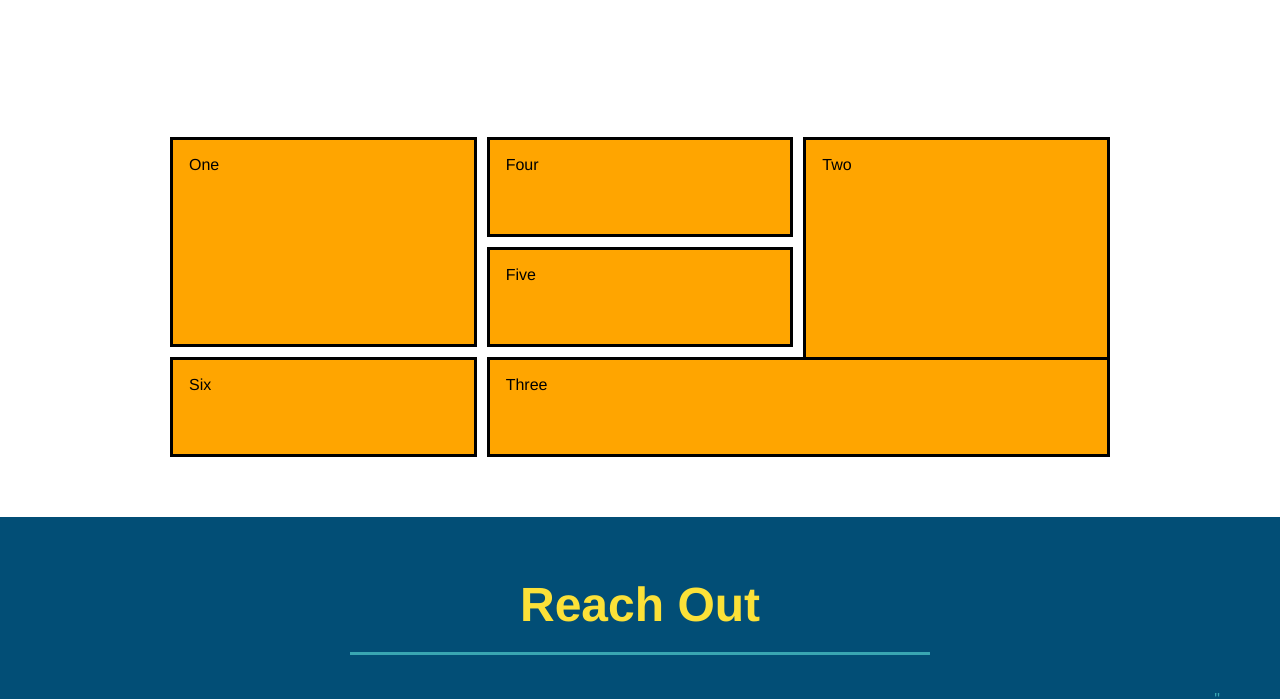
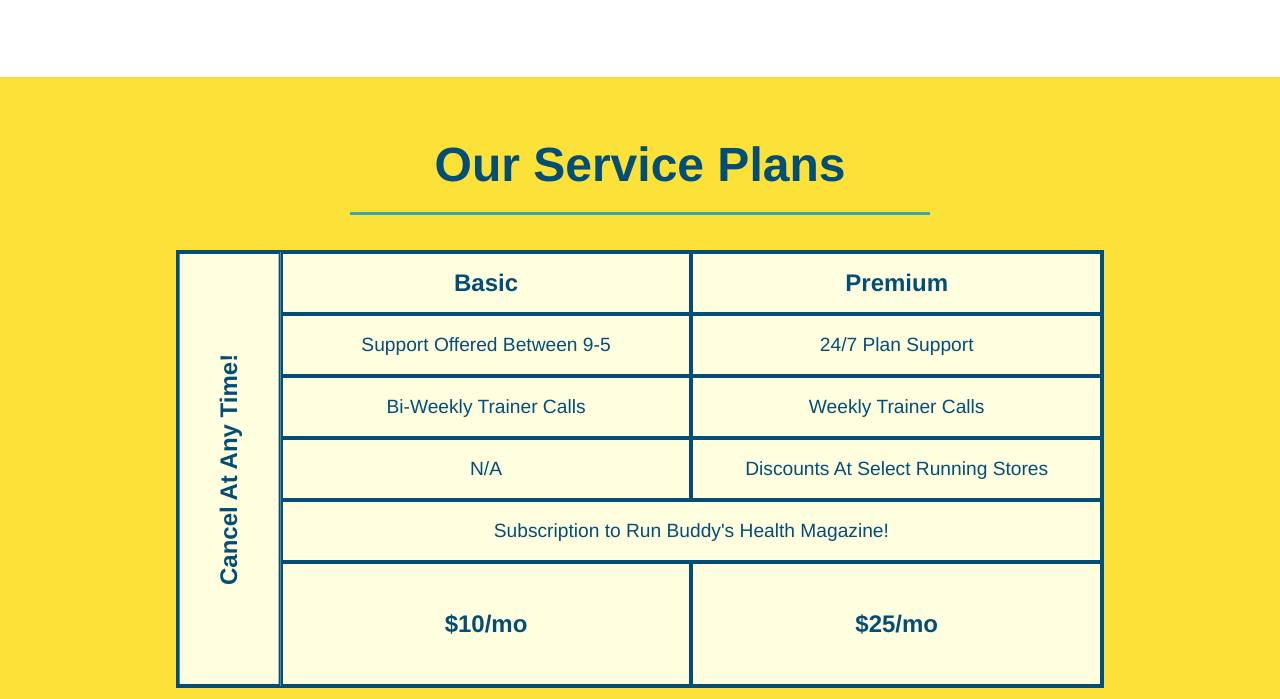
Before and after one commit to tmstafford/run-buddy, a plain HTML site: page index.html in a window 1280 px wide. Shown: the part 3106-3805 px from the top of the page. Drawn offline with Linux system fonts and the light colour scheme.

Commit message:
added service table comparison

```diff
--- a/assets/css/style.css
+++ b/assets/css/style.css
@@ -285,32 +285,49 @@ section {
     display: flex;
 }
 
-/* Grid styling */
+/* Grid Service styling */
+.services {
+    background: #fce138;
+}
+.service-grid-wrapper {
+    display: flex;
+    width: 100%;
+    justify-content: center;
+}
 .service-grid-container {
-    max-width: 940px;
-    margin: 0 auto;
+    background: lightyellow;
+    width: 80%;
     display: grid;
-    grid-template-columns: repeat(3, 1fr);
-    grid-template-rows: repeat(3, 100px);
-    grid-gap: 10px;
+    grid-template-columns: 1fr repeat(2, 4fr);
+    grid-template-rows: repeat(5, 1fr) 2fr;
+    border: 2px solid #024e76;
+    color: #024e76;
+    font-size: 1.2rem;
 }
 .service-grid-item {
-    background-color: orange;
-    border: solid;
-    padding: 1em;
-    color: black;
+   padding: 15px 0;
+   border: 2px solid #024e76;
+   display: flex;
+   align-items: center;
+   justify-content: center;
+   text-align: center;
 }
-.box1 {
-    grid-column: 1/ span 1;
-    grid-row: 1/ span 2;
+/* specific match */
+.service-grid-item.basic {
+    grid-column: 2 / span 1;
 }
-.box2 {
-    grid-column: 3/4;
-    grid-row: 1/-1;
+.service-grid-item.both {
+    grid-column: 2 / span 2;
 }
-.box3 {
-    grid-column: 2/ span 2;
-    grid-row: 3/ span 1;
+.service-grid-item.cancel {
+    writing-mode: vertical-lr;
+    transform: rotate(180deg);
+    grid-column: 1;
+    grid-row: 1 / -1;
+}
+.grid-head, .grid-price, .service-grid-item.cancel {
+    font-size: 1.5rem;
+    font-weight: bold;
 }
 
 
@@ -377,6 +394,21 @@ section {
     .step-text {
         flex: 100%;
     }
+    .service-grid-container {
+        grid-template-columns: 1fr 1fr;
+    }
+    .service-grid-item.basic {
+        grid-column: 1;
+    }
+    .service-grid-item.both {
+        grid-column: 1 / -1;
+    }
+    .service-grid-item.cancel {
+        transform: none;
+        writing-mode: unset;
+        grid-column: 1 / -1;
+        grid-row: -1;
+    }
 }
 
 /* MEDIA QUERY FOR MOBILE PHONES AND SMALLER */
--- a/index.html
+++ b/index.html
@@ -198,13 +198,50 @@
 
         <!-- grid -->
         <section id="service-plans" class="services">
-            <div class="service-grid-container">
-                <div class="service-grid-item box1">One</div>
-                <div class="service-grid-item box2">Two</div>
-                <div class="service-grid-item box3">Three</div>
-                <div class="service-grid-item box4">Four</div>
-                <div class="service-grid-item box5">Five</div>
-                <div class="service-grid-item box6">Six</div>
+            <h2 class="section-title secondary-border">
+                Our Service Plans
+            </h2>
+            <div class="service-grid-wrapper">
+                <div class="service-grid-container">
+                    <!-- Headers -->
+                    <div class="service-grid-item grid-head basic">
+                        Basic
+                    </div>
+                    <div class="service-grid-item grid-head premium">
+                        Premium
+                    </div>
+                    <!-- Body -->
+                    <div class="service-grid-item basic">
+                        Support Offered Between 9-5
+                    </div>
+                    <div class="service-grid-item premium">
+                        24/7 Plan Support
+                    </div>
+                    <div class="service-grid-item basic">
+                        Bi-Weekly Trainer Calls
+                    </div>
+                    <div class="service-grid-item premium">
+                        Weekly Trainer Calls
+                    </div>
+                    <div class="service-grid-item basic">
+                        N/A
+                    </div>
+                    <div class="service-grid-item premium">
+                        Discounts At Select Running Stores
+                    </div>
+                    <div class="service-grid-item both">
+                        Subscription to Run Buddy's Health Magazine!
+                    </div>
+                    <div class="service-grid-item grid-price basic">
+                        $10/mo
+                    </div>
+                    <div class="service-grid-item grid-price premium">
+                        $25/mo
+                    </div>
+                    <div class="service-grid-item cancel">
+                        Cancel At Any Time!
+                    </div>
+                </div>
             </div>
         </section>
 
```
